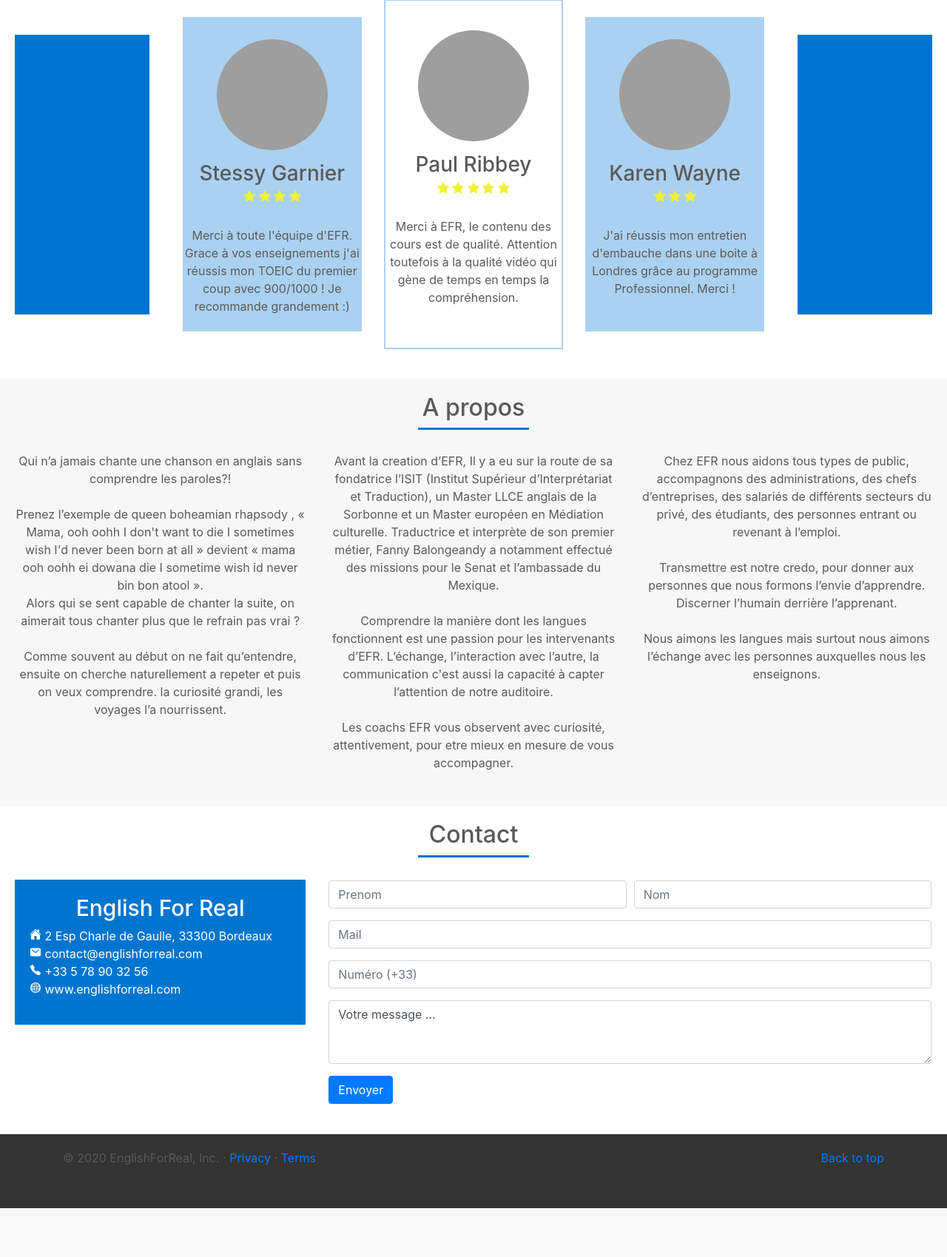
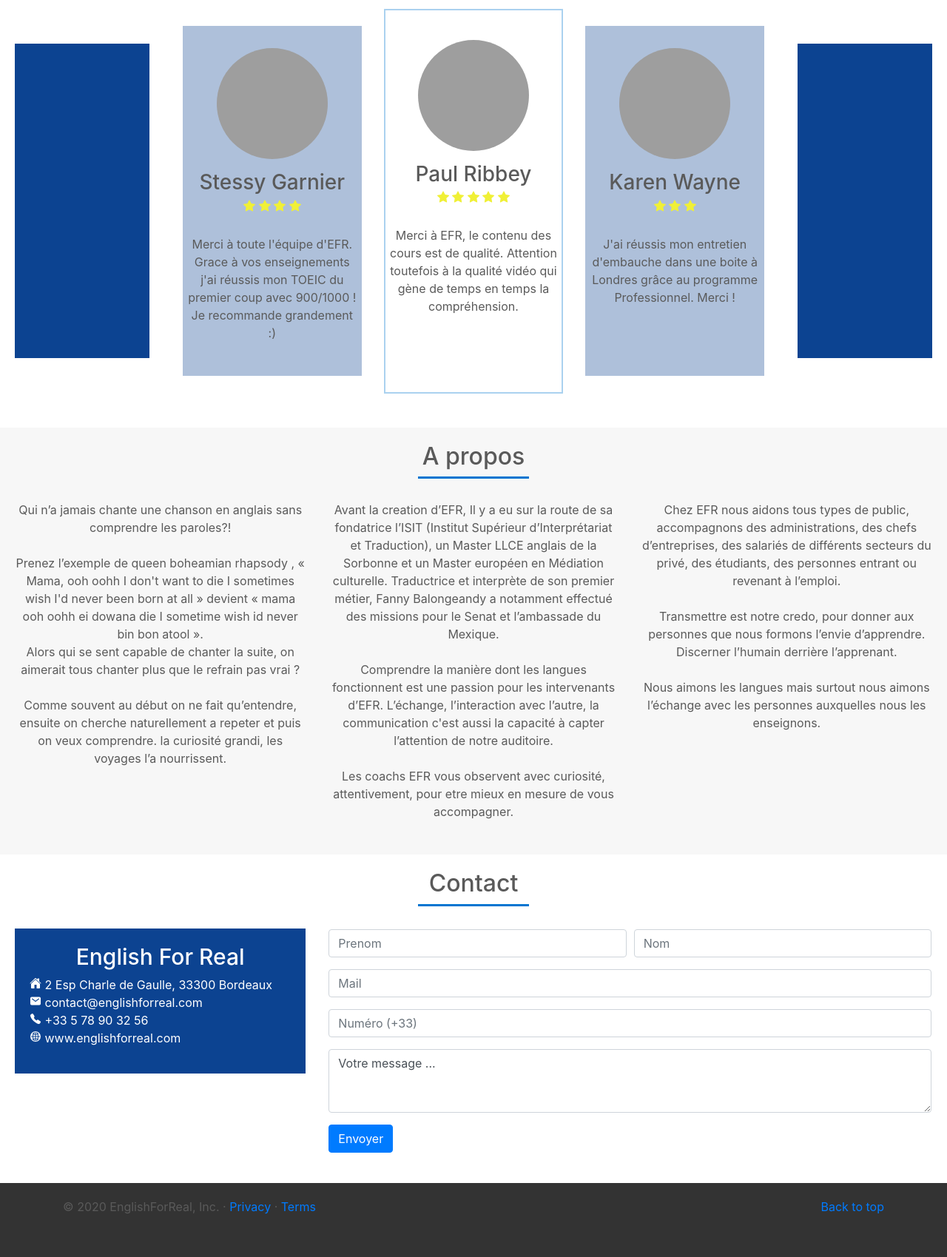
Before and after one commit to esunda/esunda.github.io, a PHP site: page / in a window 1280 px wide. Shown: the part 2900-4599 px from the top of the page at 74% size. Before the commit the page ends 4533 px from the top, so only its background shows below. Run offline with PHP 8.4, Linux system fonts and the light colour scheme; some libraries are stand-ins or nearby versions; grey boxes are pictures that could not be loaded.

Commit message:
Correction couleur + amélioration responsive

```diff
--- a/carousel/efr_custo_style.css
+++ b/carousel/efr_custo_style.css
@@ -9,7 +9,7 @@ body {
 
 .carousel-block > h1{
   text-align: center;
-  font-size: 3rem;
+  font-size: 2rem;
   font-weight: bold;
 }
 
@@ -28,7 +28,7 @@ body {
     display: block;
     margin: auto;
     height: 5px;
-    width: 300px;
+    width: 150px;
     background-color: #0075D0;
 }
 
@@ -195,21 +195,36 @@ h1 {
   margin-right: 20px;
 }
 
+.temoignage-points{
+  margin:auto;
+  text-align: center;
+  font-size: 0.5em;
+}
+
+.bi-circle-fill{
+  color: #0075D0;
+}
+
+.temoignage-space{
+  margin-top: 50px;
+  margin-bottom : 30px;
+}
+
 .temoignage-side-pane-container{
   width: 100%;
   align-items: center !important;
   display: flex;
 }
 .temoignage-right-pane{
-  height:80%;
+  height:90%;
   width: 100%;
-  background-color: #0075D0;
+  background-color: #0c4391;
 }
 
 .temoignage-left-pane{
-  height:80%;
+  height:90%;
   width: 100%;
-  background-color: #0075D0;
+  background-color: #0c4391;
 }
 
 .temoignage-all-cards{
@@ -222,10 +237,12 @@ h1 {
 }
 
 .temoignage-card-side{
-  background-color: #0075D055;
+  background-color: #0c439155;
   padding-top:30px;
   padding-bottom:30px;
-  height:90%;
+  height: 100%;
+  padding-left:5px;
+  padding-right: 5px;
 
 }
 
@@ -233,6 +250,9 @@ h1 {
   border: 2px solid  #0075D055;
   padding-top:40px;
   padding-bottom:40px;
+  height: 110%;
+  padding-left:5px;
+  padding-right: 5px;
 }
 
 .temoignage-card-name{
@@ -273,7 +293,7 @@ h1 {
 }
 
 .contact-info-efr{
-  background-color: #0075D0;
+  background-color: #0c4391;
   padding: 20px;
   text-align: left;
   margin-bottom: 20px;
@@ -329,6 +349,7 @@ h1 {
   padding:0px;
   margin:auto;
   padding-top: 20px;
+  box-shadow: 1px 1px 1px 1px #00000022;
 
 }
 
@@ -360,6 +381,7 @@ h1 {
   width:230px;
   border-radius: 0px;
   background-color: #0075D0;
+  background-color: #aaaaaa;
   position: absolute;
   bottom:0px;
   color: white;
@@ -438,8 +460,29 @@ h1 {
 
 /* RESPONSIVE CSS
 -------------------------------------------------- */
+
+@media(max-width: 750px){
+  .methode-efr-text{
+      /* margin-top: 20px; */
+  }
+
+
+}
+
+@media(min-width: 400px){
+  .carousel-line{
+      width: 300px;
+  }
+
+  .carousel-block > h1{
+    text-align: center;
+    font-size: 3rem;
+  }
+
+}
+
 @media (min-width: 800px){
-  .carousel-caption > h1{
+  .carousel-block > h1{
     text-align: center;
     font-size: 4rem;
   }
--- a/carousel/index.html
+++ b/carousel/index.html
@@ -379,14 +378,14 @@
     <div class="temoignages" id="temoignages">
       <h1 class="section-title">Nos Témoignages</h1>
       <span class="title-line"></span>
-      <div class="row">
+      <div class="row temoignage-space">
         <div class="col-md-1 col-xl-2 col-sm-0 temoignage-side-pane-container">
           <div class="temoignage-left-pane">
 
           </div>
         </div>
         <div class="col-md-10 col-xl-8 col-sm-12 col-12 row temoignage-all-cards">
-          <div class="col-md-4 col-sm-4  temoignage-card-space">
+          <div class="d-none d-sm-block col-md-4 col-sm-4   temoignage-card-space">
             <div class="thumbnail temoignage-card-side">
               <img src="../img/photo3.png" class="temoignage-card-img" alt="...">
               <div class="caption">
@@ -414,7 +413,7 @@
               </div>
             </div>
           </div>
-          <div class="col-md-4 col-sm-4 temoignage-card-space">
+          <div class="col-12 col-md-4 col-sm-4 temoignage-card-space">
             <div class="thumbnail temoignage-card-center">
               <img src="../img/photo1.jpg" class="temoignage-card-img" alt="...">
               <div class="caption">
@@ -445,8 +444,8 @@
               </div>
             </div>
           </div>
-          <div class="col-md-4 col-sm-4 temoignage-card-space">
-            <div class="thumbnail temoignage-card-side">
+          <div class="col-0 col-md-4 col-sm-4 temoignage-card-space">
+            <div class="d-none d-sm-block thumbnail temoignage-card-side">
               <img src="../img/photo2.jpg" class="temoignage-card-img" alt="...">
               <div class="caption">
                 <h3 class="temoignage-card-name">Karen Wayne</h3>
@@ -477,6 +476,20 @@
           </div>
         </div>
       </div>
+      <div class="d-block d-sm-block d-md-none temoignage-points">
+        <svg width="1em" height="1em" viewBox="0 0 16 16" class="bi bi-circle" fill="currentColor" xmlns="http://www.w3.org/2000/svg">
+          <path fill-rule="evenodd" d="M8 15A7 7 0 1 0 8 1a7 7 0 0 0 0 14zm0 1A8 8 0 1 0 8 0a8 8 0 0 0 0 16z"/>
+        </svg>
+        <svg width="1em" height="1em" viewBox="0 0 16 16" class="bi bi-circle-fill" fill="currentColor" xmlns="http://www.w3.org/2000/svg">
+          <circle cx="8" cy="8" r="8"/>
+        </svg>
+        <svg width="1em" height="1em" viewBox="0 0 16 16" class="bi bi-circle" fill="currentColor" xmlns="http://www.w3.org/2000/svg">
+          <path fill-rule="evenodd" d="M8 15A7 7 0 1 0 8 1a7 7 0 0 0 0 14zm0 1A8 8 0 1 0 8 0a8 8 0 0 0 0 16z"/>
+        </svg>
+      </div>
+
+
+
     </div>
   </div>
 
```
Also changed, not shown: other parts of carousel/index.html (+34 -35 lines), img/B2B.png. Lines whose indentation alone changed are shown as unchanged.
